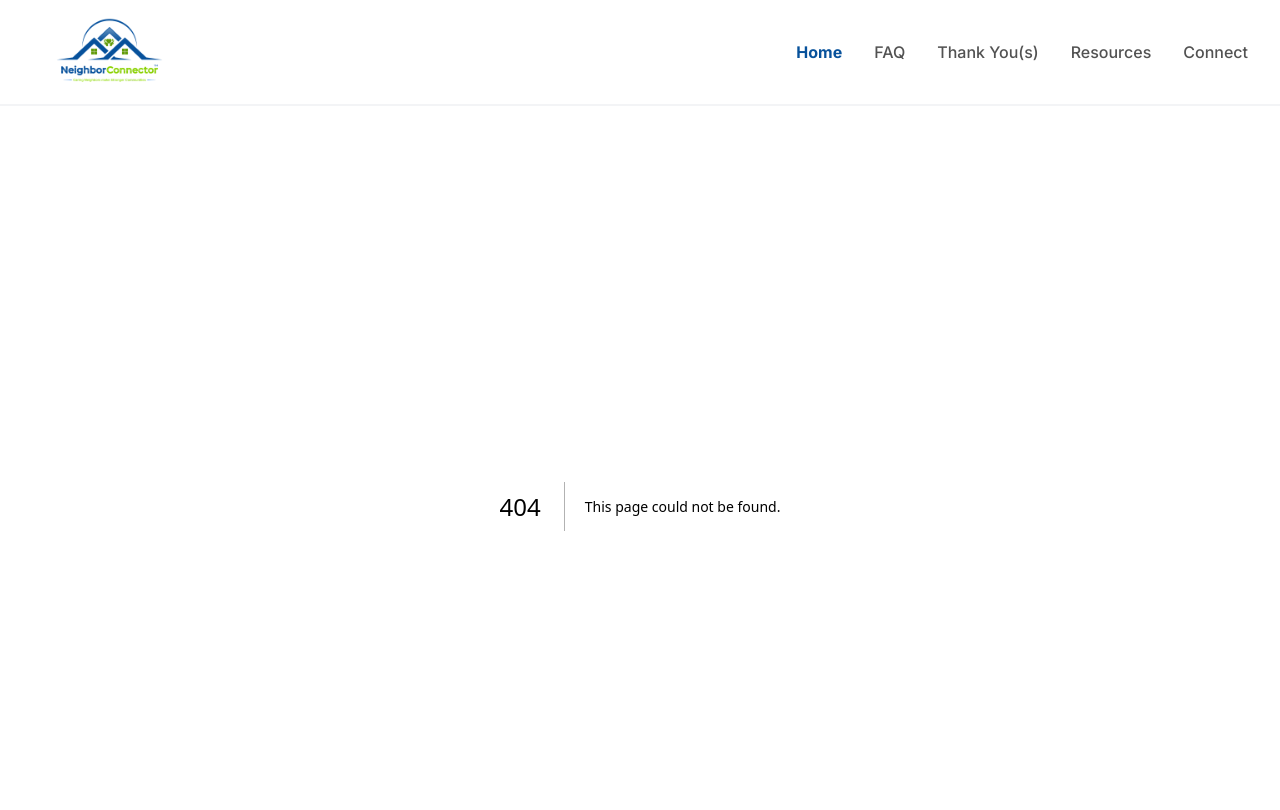
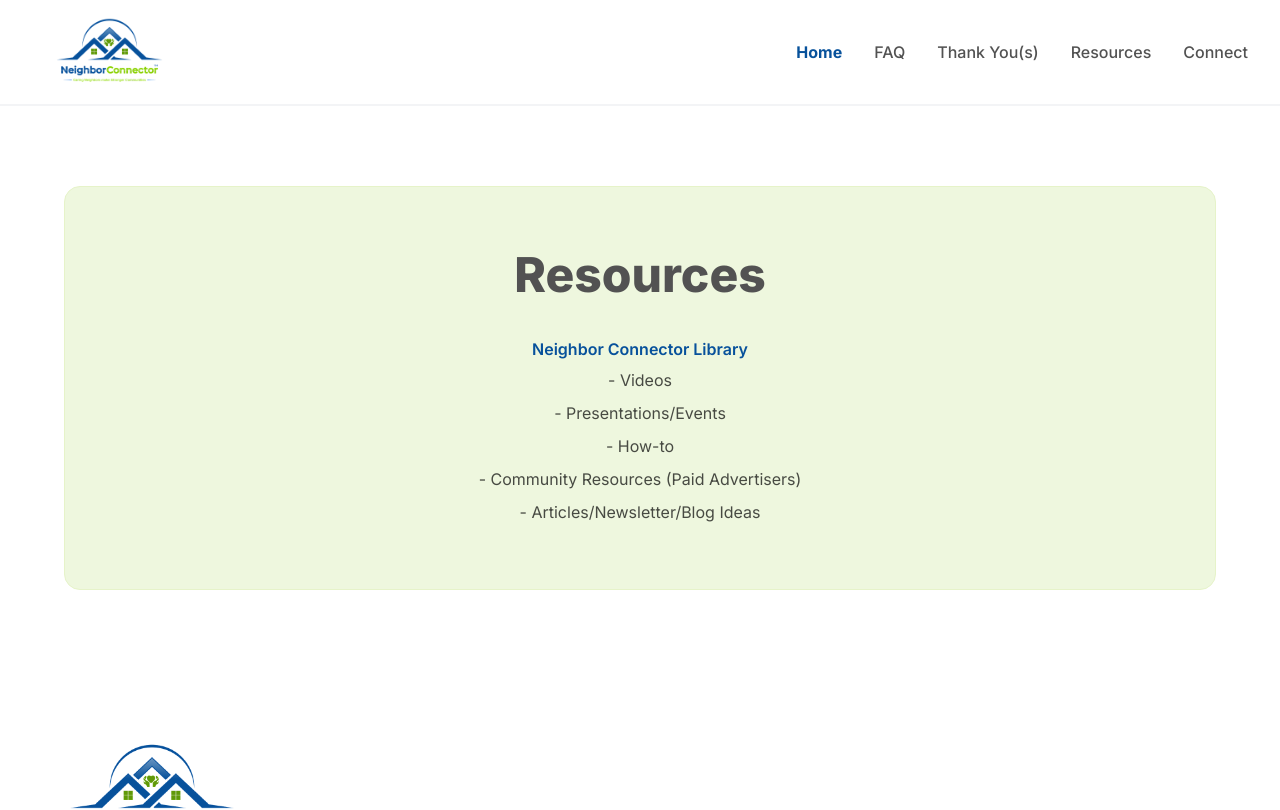
Before and after one commit to dignitestudios-dev/Neighbour-Connector-Web, a Next.js app: page /resources in a window 1280 px wide. Before the commit this address had no page. Shown: the top 810 px of the page. Built offline with nearby package versions, Linux system fonts and the light colour scheme.

Commit message:
Update: remove Thank You(s) and Resources sections from Landing Page; add new Resources and Thank You(s) pages

```diff
--- a/src/app/page.jsx
+++ b/src/app/page.jsx
@@ -6,8 +6,6 @@ import AboutUs from "../components/AboutUs";
 import Contact from "../components/Contact";
 import GetStarted from "../components/GetStarted";
 import FAQ from "../components/FAQ";
-import ThankYous from "../components/ThankYous";
-import Resources from "../components/Resources";
 
 const LandingPage = () => {
   return (
@@ -17,8 +15,6 @@ const LandingPage = () => {
       <HowItWorks />
       <AboutUs />
       <FAQ />
-      <ThankYous />
-      <Resources />
       <Contact />
       <GetStarted />
     </>
--- /dev/null
+++ b/src/app/resources/page.jsx
@@ -0,0 +1,30 @@
+import React from "react";
+
+const ResourcesPage = () => {
+  return (
+    <section className="relative w-full bg-white py-12 md:py-20">
+      <div className="max-w-7xl mx-auto px-6 md:px-8">
+        <div className="rounded-2xl border border-[#E6F3C9] bg-[#EEF7DE] px-6 py-12 md:px-10 md:py-16">
+          <h2 className="text-3xl md:text-5xl font-extrabold text-secondary text-center">
+            Resources
+          </h2>
+
+          <div className="mt-8 md:mt-10 text-center text-black/70 space-y-2">
+            <p className="text-lg md:text-2xl font-semibold text-primary">
+              Neighbor Connector Library
+            </p>
+            <p className="text-sm md:text-lg">- Videos</p>
+            <p className="text-sm md:text-lg">- Presentations/Events</p>
+            <p className="text-sm md:text-lg">- How-to</p>
+            <p className="text-sm md:text-lg">
+              - Community Resources (Paid Advertisers)
+            </p>
+            <p className="text-sm md:text-lg">- Articles/Newsletter/Blog Ideas</p>
+          </div>
+        </div>
+      </div>
+    </section>
+  );
+};
+
+export default ResourcesPage;
--- /dev/null
+++ b/src/app/thank-yous/page.jsx
@@ -0,0 +1,20 @@
+import React from "react";
+
+const ThankYousPage = () => {
+  return (
+    <section className="relative w-full bg-white py-12 md:py-20">
+      <div className="max-w-7xl mx-auto px-6 md:px-8">
+        <div className="rounded-2xl border border-[#E6F3C9] bg-[#F7FBEF] px-6 py-12 md:px-10 md:py-16 text-center">
+          <h2 className="text-3xl md:text-5xl font-extrabold text-secondary">
+            Thank You(s)
+          </h2>
+          <p className="mt-4 text-lg md:text-2xl font-semibold text-primary">
+            Thank you to our Sponsors and Donors
+          </p>
+        </div>
+      </div>
+    </section>
+  );
+};
+
+export default ThankYousPage;
--- a/src/components/Navbar.jsx
+++ b/src/components/Navbar.jsx
@@ -8,8 +8,8 @@ const Navbar = () => {
   const navLinks = [
     { href: "/", label: "Home" },
     { href: "/#faq", label: "FAQ" },
-    { href: "/#thank-yous", label: "Thank You(s)" },
-    { href: "/#resources", label: "Resources" },
+    { href: "/thank-yous", label: "Thank You(s)" },
+    { href: "/resources", label: "Resources" },
     { href: "/#contact", label: "Connect" },
   ];
 
```
